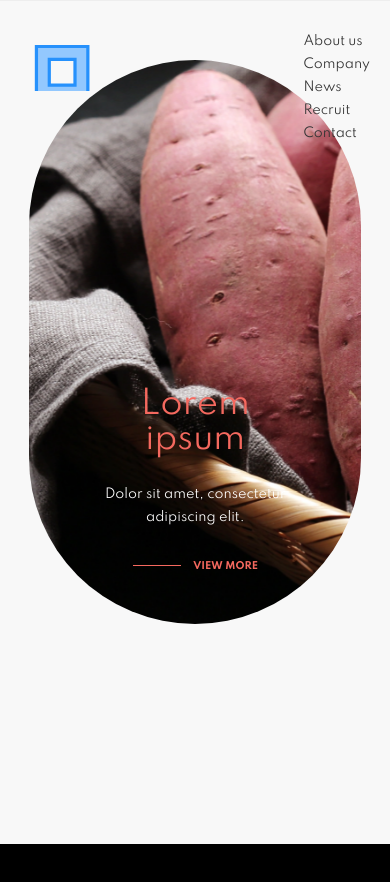
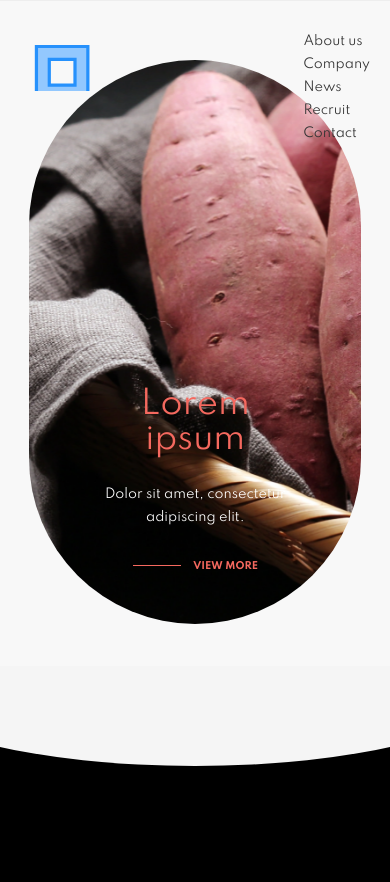
Before and after one commit to maro0120/moimo, a website: page dist/swiper.html in a window 390 px wide. Before the commit the page ends 844 px from the top, so only its background shows below. Drawn offline with nearby package versions, Linux system fonts and the light colour scheme.

```diff
--- a/dist/swiper.html
+++ b/dist/swiper.html
@@ -551,6 +551,74 @@
       place-items: center;
       pointer-events: none;
     }
+
+    .dummy {
+      background-color: #000;
+      height: 100vh;
+    }
+
+    .c-curve-wrapper {
+      position: relative;
+      top: 145px;
+      height: 150px
+    }
+
+    @media (max-width: 991px) {
+      .c-curve-wrapper {
+        top: 95px;
+        height: 100px
+      }
+    }
+
+    .c-curve {
+      z-index: 2;
+      position: absolute;
+      width: 100%;
+      height: 140px;
+      overflow: hidden;
+    }
+
+    @media (max-width: 991px) {
+      .c-curve {
+        height: 100px
+      }
+    }
+
+    .c-curve:before {
+      position: absolute;
+      bottom: 0;
+      left: 50%;
+      width: 150vw;
+      height: 600%;
+      transform: translateX(-50%);
+      border-radius: 50%;
+      background-color: #f5f5f5;
+      content: ""
+    }
+
+    @media (max-width: 1440px) {
+      .c-curve:before {
+        height: 500%
+      }
+    }
+
+    @media (max-width: 991px) {
+      .c-curve:before {
+        height: 300%
+      }
+    }
+
+    @media (max-width: 767px) {
+      .c-curve:before {
+        height: 200%
+      }
+    }
+
+    @media (max-width: 575px) {
+      .c-curve:before {
+        height: 150%
+      }
+    }
   </style>
 
 </head>
@@ -620,12 +688,16 @@
         </div><!-- /swiper -->
 
       </div>
-
+      <div class="c-curve-wrapper" data-curve-trigger="about">
+        <div class="c-curve" style="height: 100px;"></div>
+      </div>
+      <div class="dummy">a</div>
     </main>
   </div><!-- /wrapper -->
 
   <script src="https://unpkg.com/swiper@8/swiper-bundle.min.js"></script>
   <script src="https://cdnjs.cloudflare.com/ajax/libs/gsap/3.11.3/gsap.min.js"></script>
+  <script src="https://cdnjs.cloudflare.com/ajax/libs/gsap/3.11.3/ScrollTrigger.min.js"></script>
   <script>
     const myDelay = 7000;
     let timer;
@@ -705,6 +777,22 @@
       y: "100%",
       delay: 0.5,
     });
+
+    const jsCurve = document.querySelectorAll('.c-curve');
+
+    jsCurve.forEach((jsCurve, index) => {
+          gsap.to(
+            jsCurve, {
+              height: "0px",
+              scrollTrigger: {
+                trigger: jsCurve.parentElement,
+                // scroller: "[data-scroll-container]",
+                start: "top center",
+                end: "bottom top",
+                scrub: !0
+              }
+            })
+        });
   </script>
 </body>
 
```
